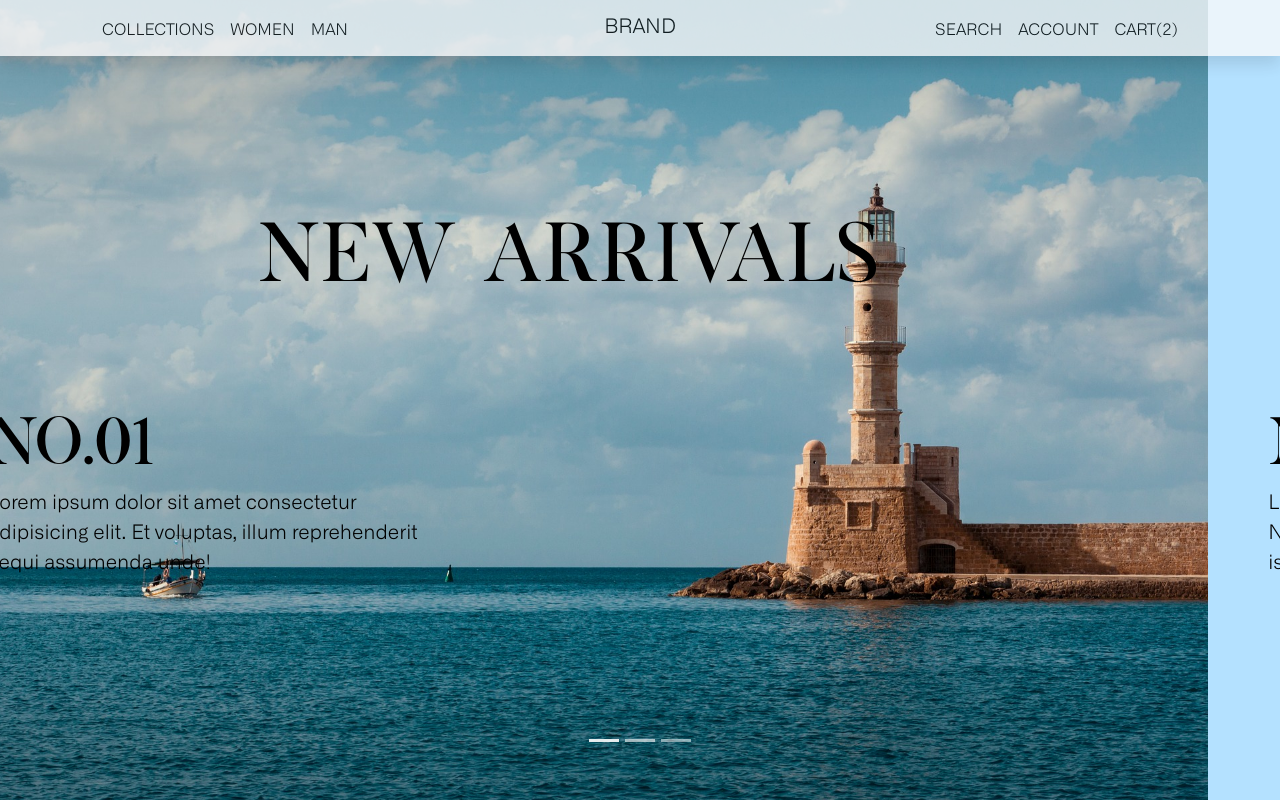
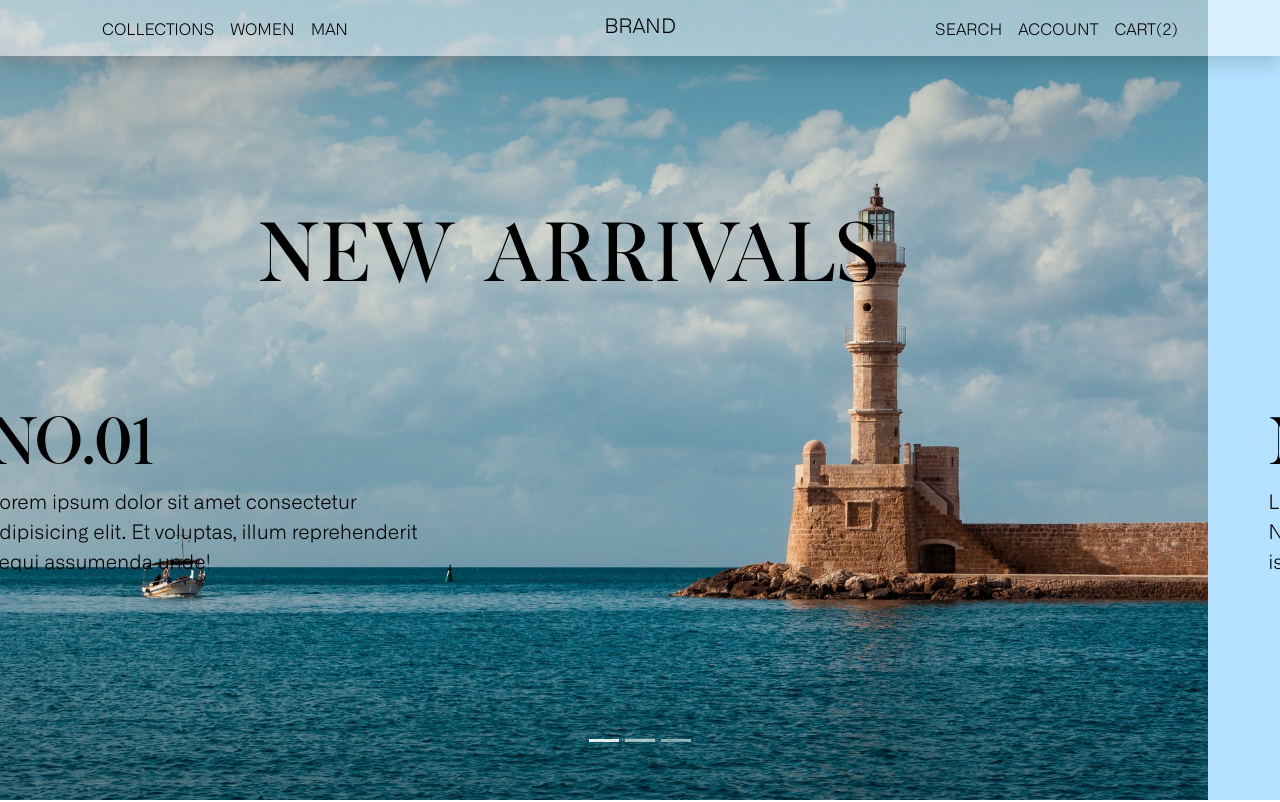
Before and after one commit to uniqbtw/site, a plain HTML site: page index.html in a window 1280 px wide. Shown: the top 802 px of the page. Drawn offline with nearby package versions, Linux system fonts and the light colour scheme.

Commit message:
Update index.html

```diff
--- a/index.html
+++ b/index.html
@@ -14,7 +14,7 @@
 
 <!-- Навбар -->
 
-    <nav id="navbar" class="container-fluid fixed-top navbar navbar-light bg-light shadow">
+    <nav id="navbar" class="container-fluid fixed-top navbar navbar-light shadow">
         <div class= "container-fluid navbar-expand-md container-sm ">
             <a class="navbar-brand position-absolute start-50 translate-middle " href="#"><h1>BRAND</a></h1></a>
             <button
@@ -351,7 +351,8 @@
 
 
 <!-- Не рабатают внутри <head> -->
-<!-- <script src="js/navbar.js"></script> -->
+
+   <!-- <script src="js/navbar.js"></script> -->
     <script src="https://cdn.jsdelivr.net/npm/bootstrap@5.1.3/dist/js/bootstrap.bundle.min.js" integrity="sha384-ka7Sk0Gln4gmtz2MlQnikT1wXgYsOg+OMhuP+IlRH9sENBO0LRn5q+8nbTov4+1p" crossorigin="anonymous"></script>
 
 </body>
```
